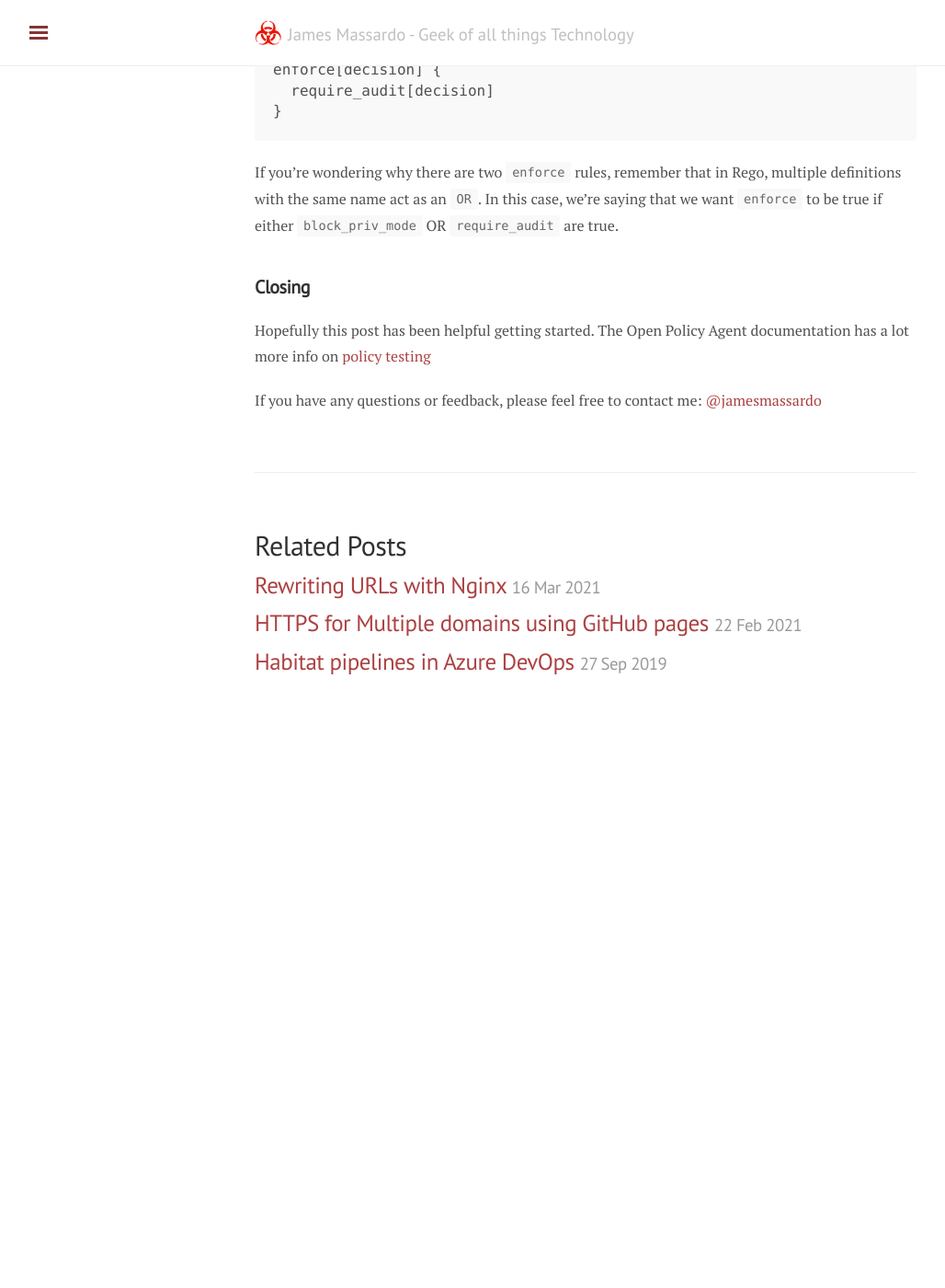
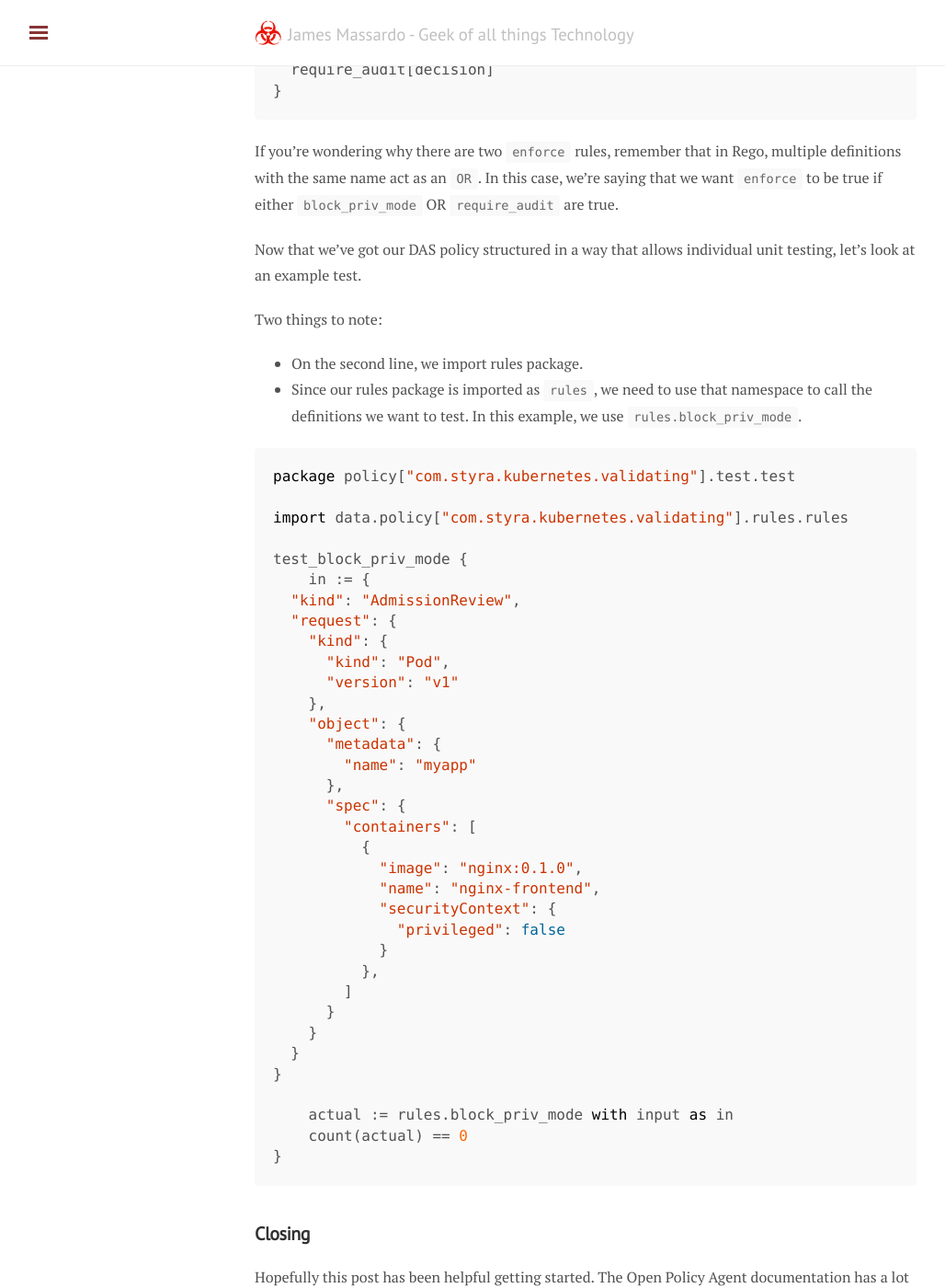
Before and after one commit to jmassardo/jmassardo.github.io, a Jekyll site: the page built from _posts/2021-02-23-rego-unit-testing.md, in a window 1280 px wide and 1400 px high, scrolled down 3873 px. Shown: the whole window at 92% size, without its empty margins (3-1031 px from the left). Built offline with Jekyll 4.4.1, drawn with Linux system fonts in a browser that asks for light colours; nearby versions of some CDN libraries; before the commit the page ends 4668 px from its top, so only the background shows below that; some of the changed text lies outside the part shown.

Commit message:
add additional test example for DAS
Signed-off-by: James Massardo <james@dxrf.com>

````diff
--- a/_posts/2021-02-23-rego-unit-testing.md
+++ b/_posts/2021-02-23-rego-unit-testing.md
@@ -140,6 +139,50 @@ enforce[decision] {
 
 If you're wondering why there are two `enforce` rules, remember that in Rego, multiple definitions with the same name act as an `OR`. In this case, we're saying that we want `enforce` to be true if either `block_priv_mode` OR `require_audit` are true.
 
+Now that we've got our DAS policy structured in a way that allows individual unit testing, let's look at an example test.
+
+Two things to note:
+
+* On the second line, we import rules package.
+* Since our rules package is imported as `rules`, we need to use that namespace to call the definitions we want to test. In this example, we use `rules.block_priv_mode`.
+
+```rego
+package policy["com.styra.kubernetes.validating"].test.test
+
+import data.policy["com.styra.kubernetes.validating"].rules.rules
+
+test_block_priv_mode {
+    in := {
+  "kind": "AdmissionReview",
+  "request": {
+    "kind": {
+      "kind": "Pod",
+      "version": "v1"
+    },
+    "object": {
+      "metadata": {
+        "name": "myapp"
+      },
+      "spec": {
+        "containers": [
+          {
+            "image": "nginx:0.1.0",
+            "name": "nginx-frontend",
+            "securityContext": {
+              "privileged": false
+            }
+          },
+        ]
+      }
+    }
+  }
+}
+
+    actual := rules.block_priv_mode with input as in
+    count(actual) == 0
+}
+```
+
 ## Closing
 
 Hopefully this post has been helpful getting started. The Open Policy Agent documentation has a lot more info on [policy testing](https://www.openpolicyagent.org/docs/latest/policy-testing/)
````
Also changed, not shown: other parts of _posts/2021-02-23-rego-unit-testing.md (+0 -1 lines).
